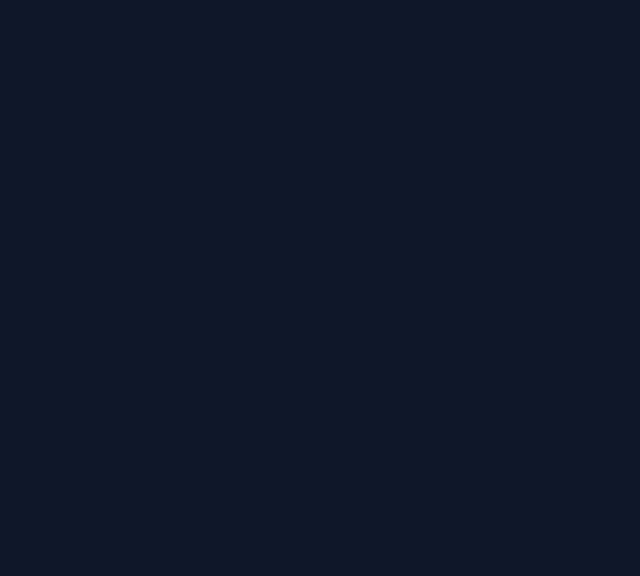
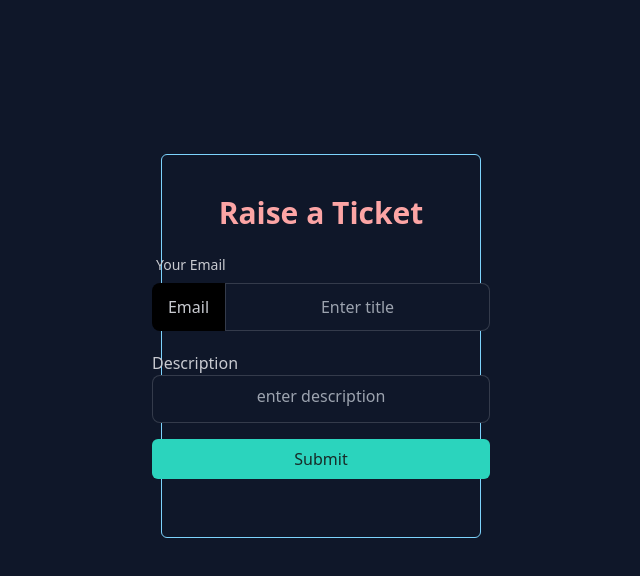
Before and after one commit to Abhishek9607/CRM_React, a React (Vite) app in the folder CRM/: page /create/ticket in a window 1280 px wide. Before the commit this address had no page. Shown: the top 576 px of the page, without its empty margins (319-959 px from the left). Built offline with nearby package versions, Linux system fonts and the light colour scheme.

Commit message:
create ticket ui imp. done

```diff
--- a/CRM/src/Pages/dashBoard/Dashboard.jsx
+++ b/CRM/src/Pages/dashBoard/Dashboard.jsx
@@ -100,7 +100,7 @@ const customStyles = {
             pagination
        />
        }
-        <TicketDetailsModal ticket={selectedTicket}/>
+        <TicketDetailsModal ticket={selectedTicket} key={selectedTicket._id}/>
         </div>
       </div>
 
--- /dev/null
+++ b/CRM/src/Pages/tickets/CreateTicket.jsx
@@ -0,0 +1,31 @@
+function CreateTicket() {
+  return (
+    <div to={"/create/ticket"}  className="min-h-[90vh] flex items-center justify-center">
+        <form action="">
+
+        <div className="border-separate border border-sky-300 mb-11 mt-4 w-80 h-96  justify-center flex rounded-md">
+            <div className="form-control">
+            <h1 className=" mt-6 text text-3xl p-4 text-red-300 text-center font-bold  rounded-md ">Raise a Ticket</h1>
+                <label className="label">
+                   <span className="label-text">Your Email</span>
+              </label>
+             <label className="input-group" >
+               <span>Email</span>
+              <input type="textarea" placeholder="Enter title" className="input input-bordered text-center" />
+             </label>
+             <label className="mt-5">Description</label>
+             <textarea className="input input-bordered p-2 text-center w-full resize-none " placeholder="enter description"  rows="8"></textarea>
+
+             <button className="btn-success py-2 px-4 rounded-md mt-4 hover:bg-green-500 transition-all ease-in-out duration-300 hover:text-yellow-300">Submit</button>
+           </div>
+
+
+        </div>
+
+        </form>
+        </div>
+
+  );
+}
+
+export default CreateTicket;
--- a/CRM/src/Redux/Slices/TicketSlice.js
+++ b/CRM/src/Redux/Slices/TicketSlice.js
@@ -90,7 +90,7 @@ const ticketSlice = createSlice({
             });
         })
         .addCase(updateTicket.fulfilled, (state, action) => {
-            const updatedTicket = action.payload.data.result;
+            const updatedTicket = action?.payload?.data?.result;
             state.ticketList = state.ticketList.map((ticket) => {
                 if(ticket._id == updatedTicket._id) return updatedTicket;
                 return ticket;
--- a/CRM/src/layouts/HomeLayouts.jsx
+++ b/CRM/src/layouts/HomeLayouts.jsx
@@ -38,6 +38,7 @@ function HomeLayout({ children }) {
                     <ul className="menu p-4 w-80 min-h-full bg-base-200 text-base-content">
                         <li><Link to={"/"}>View All Tickets</Link></li>
                         <li><Link to={"/Dashboard"}>Dashboard</Link></li>
+                       {authState.isLoggedIn && <li><Link to={"/create/ticket"}>CreateTicket</Link></li>}
                       {authState.role=='admin' &&  <li><Link to={"/users"}>All users</Link></li>}
 
                         <li className='absolute bottom-8 w-3/4'>
--- a/CRM/src/router/MainRoutes.jsx
+++ b/CRM/src/router/MainRoutes.jsx
@@ -2,8 +2,10 @@ import {Route, Routes} from 'react-router-dom';
 
 import Login from '../Pages/auth/Login';
 import Signup from '../Pages/auth/Signup';
+// import CreateTicket from '../Pages/CreateTicket';
 import Dashboard from '../Pages/dashBoard/Dashboard';
 import Home from '../Pages/home/Home';
+import CreateTicket from '../Pages/tickets/CreateTicket';
 import ListAllUsers from '../Pages/users/ListAllUsers';
 import AuthRoutes from './AuthRoutes';
 
@@ -17,6 +19,8 @@ function MainRoutes() {
                 <Route path="/users" element={<ListAllUsers />}/>
             </Route>
             <Route path="/Dashboard" element={<Dashboard/>}/>
+            <Route path="/create/ticket" element={<CreateTicket/>}/>
+
 
         </Routes>
     );
```
